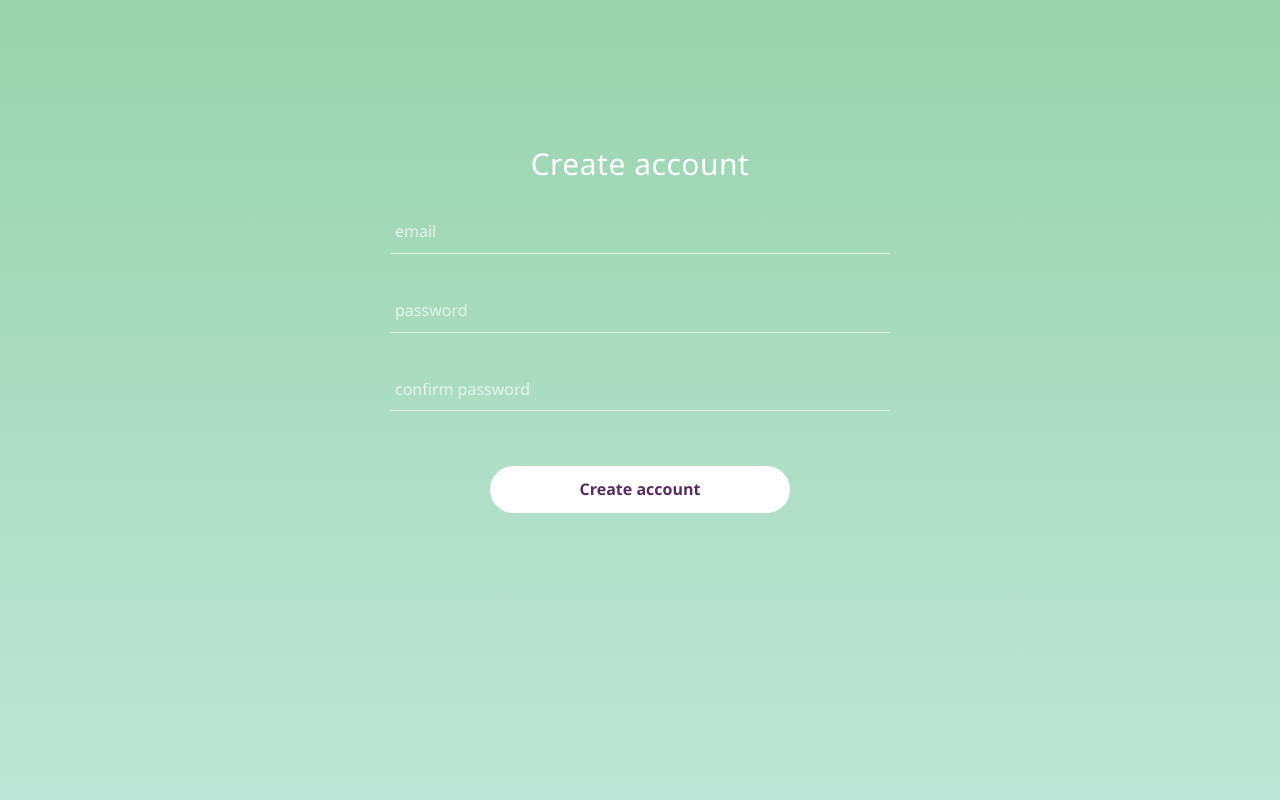
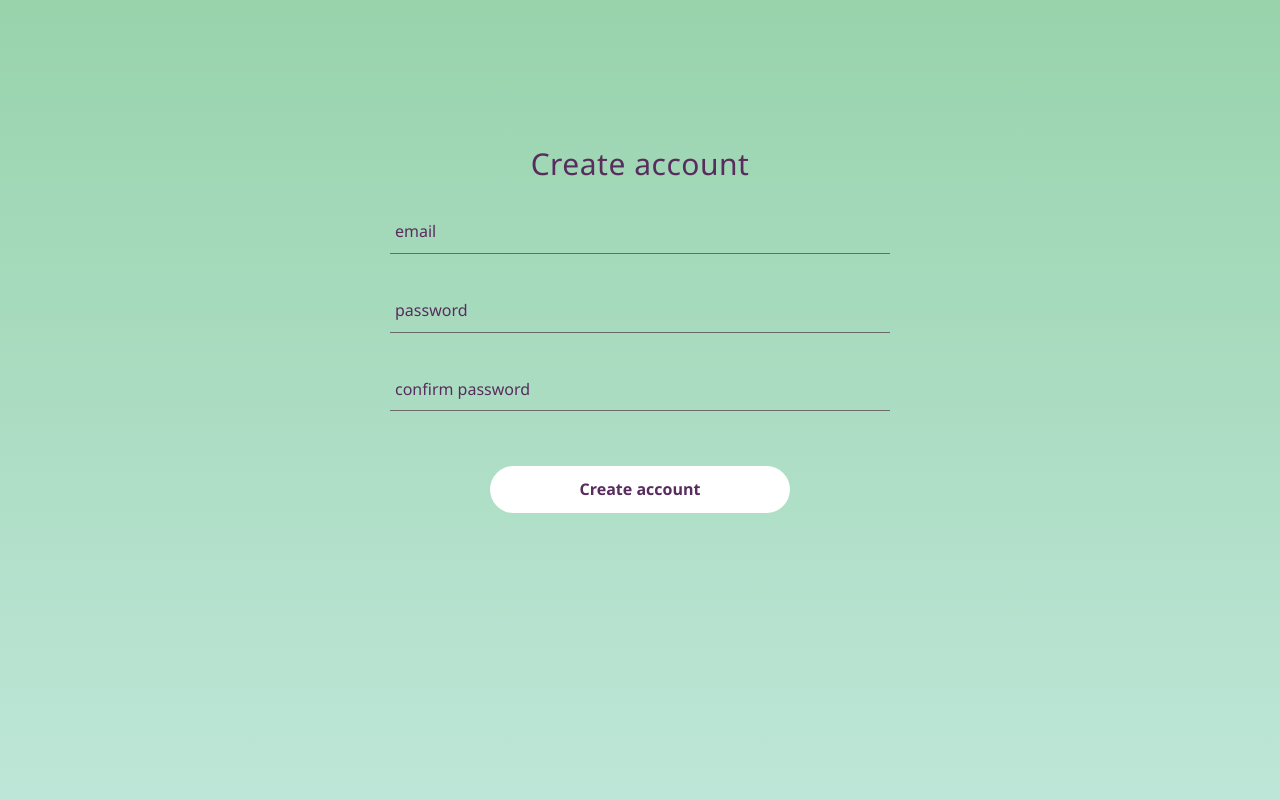
Before and after one commit to LucaTarniceriu/proiectWeb, a Django app: page /signup/ in a window 1280 px wide. Run offline with Django 5.2, Linux system fonts and the light colour scheme; parts of the project's set-up code (start-up, migrations or seed data) failed here and were passed over; some libraries are stand-ins or nearby versions.

Commit message:
text color to #582C5D

```diff
--- a/quizEase/core/static/style.css
+++ b/quizEase/core/static/style.css
@@ -9,7 +9,7 @@ body, html {
     background: linear-gradient(180deg, #98D3AC 0%, #BEE6D8 100%);
     background-repeat: no-repeat;
     background-attachment: fixed;
-    color: white; /* Text alb implicit */
+    color: #582C5D; /* Text alb implicit */
 }
 
 /* Containerul principal - ACUM TRANSPARENT */
@@ -31,7 +31,7 @@ body, html {
    2. TYPOGRAPHY (Scrisul)
    ========================================= */
 h1, h2, h3 {
-    color: white;
+    color: #582C5D;
     font-weight: 500; /* Semi-bold, elegant */
     margin-bottom: 30px;
     letter-spacing: 0.5px;
@@ -58,7 +58,7 @@ label {
     border-bottom: 1px solid rgba(255, 255, 255, 0.6); /* Linie fină albă */
     border-radius: 0;
     box-shadow: none;
-    color: white;
+    color: #582C5D;
     width: 500px; /* Lățime fixă pentru aspectul centrat */
     padding: 10px 5px;
     margin-bottom: 20px;
@@ -140,9 +140,9 @@ button{
 .form-control-custom {
     background: transparent;
     border: none;
-    border-bottom: 1px solid rgba(255, 255, 255, 0.6);
+    border-bottom: 1px solid rgb(106, 106, 106);
     border-radius: 0;
-    color: white; /* Culoarea textului scris de utilizator */
+    color: #582C5D; /* Culoarea textului scris de utilizator */
     width: 500px;
     padding: 10px 5px;
     font-size: 16px;
@@ -152,14 +152,14 @@ button{
 /* MODIFICARE NOUĂ: Stilul pentru Placeholder (textul de fundal) */
 /* Acesta este textul "email" sau "password" înainte să scrii */
 ::placeholder {
-    color: rgba(255, 255, 255, 0.7); /* Alb cu transparență 70% */
+    color: #582C5D; /* Alb cu transparență 70% */
     font-weight: 300; /* Scris mai subțire */
     font-family: 'Segoe UI', sans-serif;
 }
 
 /* Când dai click pe input, linia de jos devine alb complet */
 .form-control-custom:focus {
-    border-bottom: 1px solid #ffffff;
+    border-bottom: 1px solid #582C5D;
 }
 
 /* ... restul codului ... */
```
Also changed, not shown: quizEase/core/migrations/0001_initial.py (added), quizEase/db.sqlite3.
